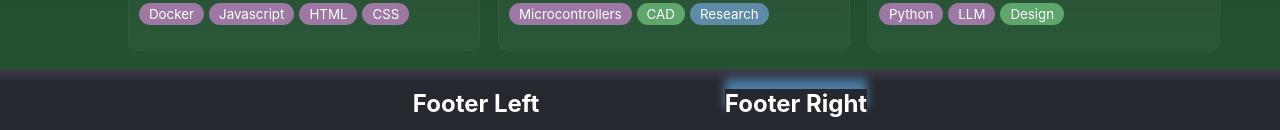
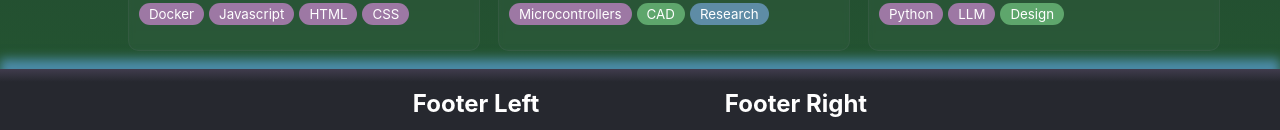
Before and after one commit to Melissa-Gibney/Melissa-Gibney-Portfolio-Website, a React (Vite) app in the folder portfolio-website/: page / in a window 1280 px wide. Shown: the part 773-903 px from the top of the page. Built offline with nearby package versions, Linux system fonts and the light colour scheme.

Commit message:
Update Footer.tsx
I put the style in the wrong place whoops

```diff
--- a/portfolio-website/src/Components/General/Footer.tsx
+++ b/portfolio-website/src/Components/General/Footer.tsx
@@ -18,12 +18,12 @@ const Footer: React.FC<FooterProps> = ({ pageName }) => {
   }
 
   return (
-    <div className="Footer">
+    <div className="Footer" style={{boxShadow: "0px -10px 10px " + shadowColor}}>
         <div className='FooterContent'>
             <div className="FooterColumn">
                 <h2>Footer Left</h2>
             </div>
-            <div className="FooterColumn" style={{boxShadow: "0px -10px 10px " + shadowColor}}>
+            <div className="FooterColumn">
                 <h2>Footer Right</h2>
             </div>
         </div>
```
